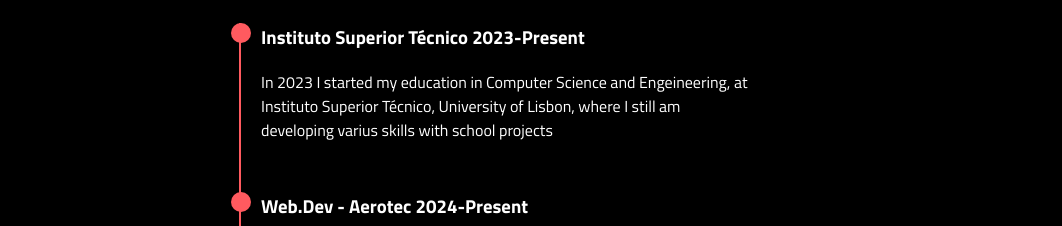
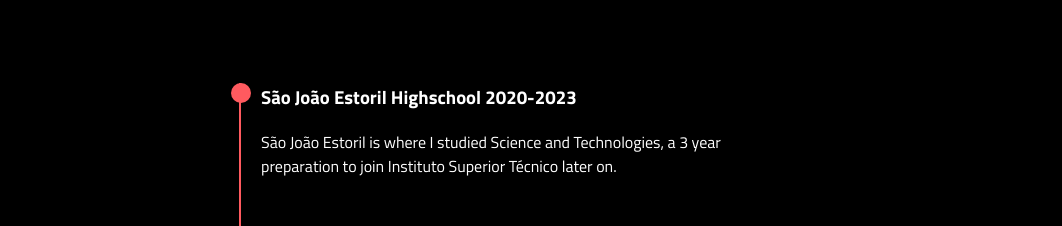
Before and after one commit to TiagoMateus05/portfoliov2, a Nuxt app: page / in a window 1280 px wide. Shown: the part 2555-2781 px from the top of the page, without its empty margins (145-1207 px from the left). Built offline with nearby package versions, Linux system fonts and the light colour scheme.

Commit message:
text review and fixes

```diff
--- a/pages/BackGroundBlinking.vue
+++ b/pages/BackGroundBlinking.vue
@@ -50,7 +50,7 @@
       let g = 0;
       let b = 0;
       ctx.fillStyle = `rgb(${r}, ${g}, ${b})`;
-      pointsColor[y][x][0] = r - 1;
+      pointsColor[y][x][0] = r - 0.5;
       ctx.beginPath();
       ctx.arc(x * pointSize + pointSize / 2, y * pointSize + pointSize / 2, circleRadius, 0, Math.PI * 2);
       ctx.fill();
--- a/pages/index.vue
+++ b/pages/index.vue
@@ -50,15 +50,24 @@
       <div class="storyline-container">
         <div class="storyline">
           <div class="storyline-item">
+            <h3>São João Estoril Highschool 2020-2023</h3>
+            <p>São João Estoril is where I studied Science and Technologies, a 3 year
+              preparation to join Instituto Superior Técnico later on.
+            </p>
+          </div>
+          <div class="storyline-item">
             <h3>Instituto Superior Técnico 2023-Present</h3>
             <p>In 2023 I started my education in Computer Science and Engeineering, at Instituto Superior Técnico,
-              University of Lisbon, where I still am developing varius skills with school projects</p>
+              University of Lisbon, where I still am developing varius skills with school projects. While having a lot of
+              self learn, the key programming languages I develped where Python, C, C++, Java and Assembly RISC-V.
+            </p>
           </div>
           <div class="storyline-item">
             <h3>Web.Dev - Aerotec 2024-Present</h3>
             <p>I joined the Web.Dev project in search of learning and gaining experience with EJS, js and express, along studies
               HTML and CSS.
-              Currently I play a valuable role in the Aerotec Site developement</p>
+              Currently I play a valuable role in the Aerotec Site developement.
+            </p>
           </div>
         </div>
       </div>
@@ -131,7 +140,7 @@
   const rect = button.getBoundingClientRect();
   const buttonX = rect.left + window.scrollX;
   const buttonY = rect.top + window.scrollY;
-  for (let i = 0; i < 5; i++) {
+  for (let i = 0; i < 2; i++) {
     setTimeout(() => {
       const square = document.createElement('div');
       square.classList.add('square');
@@ -154,7 +163,7 @@
   const scrollPos = window.scrollY;
 
   // scrolling down past half: auto-scroll to About if not already done
-  if (scrollPos >= containerHeight / 2 && !autoScrolled.value) {
+  if (scrollPos >= containerHeight / 3 && !autoScrolled.value) {
     const aboutSection = document.getElementById('navbar');
     if (aboutSection) {
       aboutSection.scrollIntoView({ behavior: 'smooth', block: 'start' });
@@ -162,7 +171,7 @@
     }
   }
   // scrolling up back: auto-scroll to binary container if already scrolled down
-  else if (scrollPos < containerHeight / 2 && autoScrolled.value) {
+  else if (scrollPos < containerHeight / 3 && autoScrolled.value) {
     binaryContainer.value.scrollIntoView({ behavior: 'smooth', block: 'start' });
     autoScrolled.value = false;
   }
--- a/public/main.css
+++ b/public/main.css
@@ -114,7 +114,7 @@
 .binary-background-container {
   position: relative;
   width: 100%;
-  height: 740px; /* Adjust as needed */
+  height: 100vh; /* Adjust as needed */
   overflow: hidden;
   transition: transform 0.5s ease-in-out;
 }
```
Also changed, not shown: 2 other files (tests, documents, lock files or other folders).
